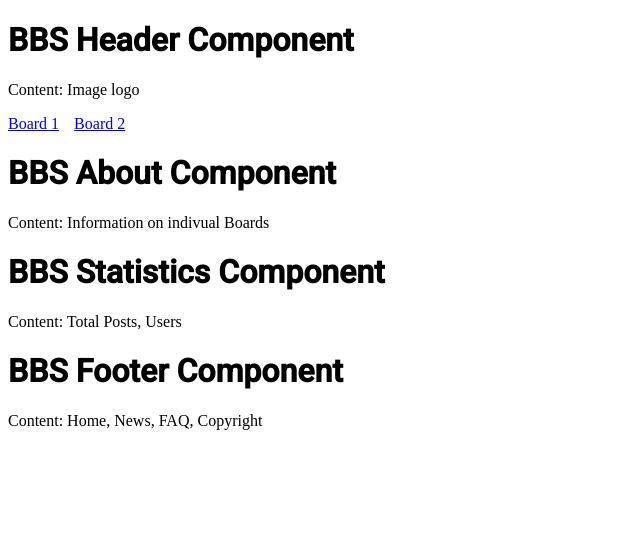
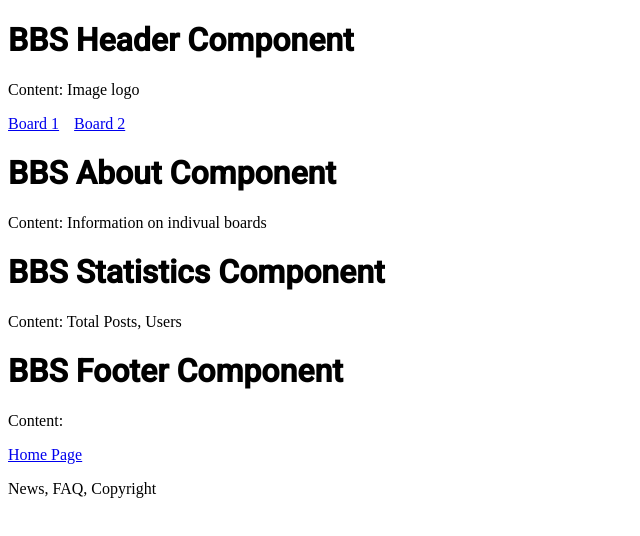
Before and after one commit to Yonkai/BBS, a Next.js app: page / in a window 1280 px wide. Shown: the top 536 px of the page, without its empty margins (0-640 px from the left). Built offline with nearby package versions, Linux system fonts and the light colour scheme.

Commit message:
Added homepage link

```diff
--- a/components/About.js
+++ b/components/About.js
@@ -1,7 +1,7 @@
 const About = () => (
     <>
         <h1>BBS About Component</h1>
-        <p>Content: Information on indivual Boards</p>
+        <p>Content: Information on indivual boards</p>
         <style jsx>{`
           h1 {
             font-family: "Roboto";
--- a/components/Footer.js
+++ b/components/Footer.js
@@ -1,7 +1,13 @@
+import Link from 'next/link';
+
 const Footer = () => (
     <div>
         <h1>BBS Footer Component</h1>
-        <p>Content: Home, News, FAQ, Copyright</p>
+        <p>Content:</p>
+        <Link href="/">
+         <a>Home Page</a>
+        </Link>
+        <p> News, FAQ, Copyright</p>
         <style jsx>{`
           h1 {
             font-family: "Roboto";
--- a/components/IndividualBoard.js
+++ b/components/IndividualBoard.js
@@ -20,7 +20,7 @@ const IndividualBoard = () => (
     <Footer/>
     <style jsx>{`
       p{
-          font-size:20px
+          font-size:18px
       }
     `}</style>
 </>
```
